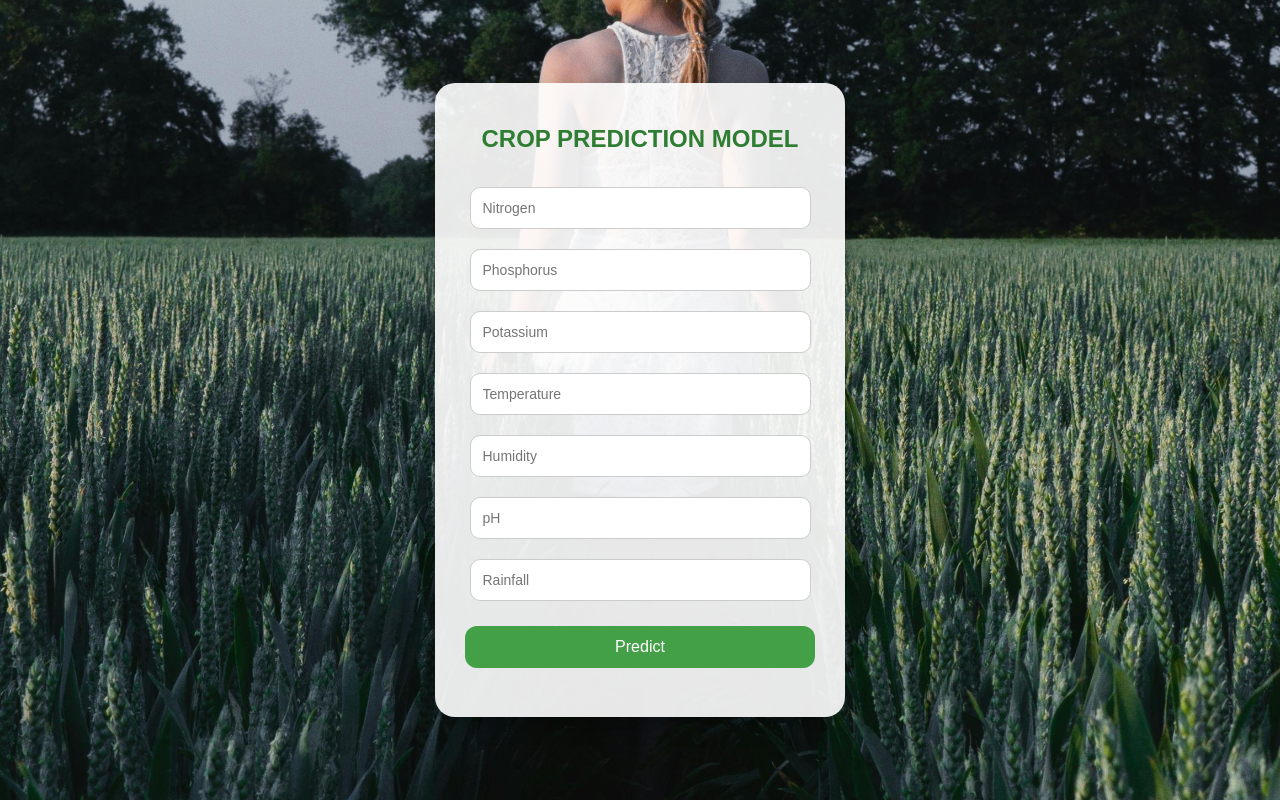
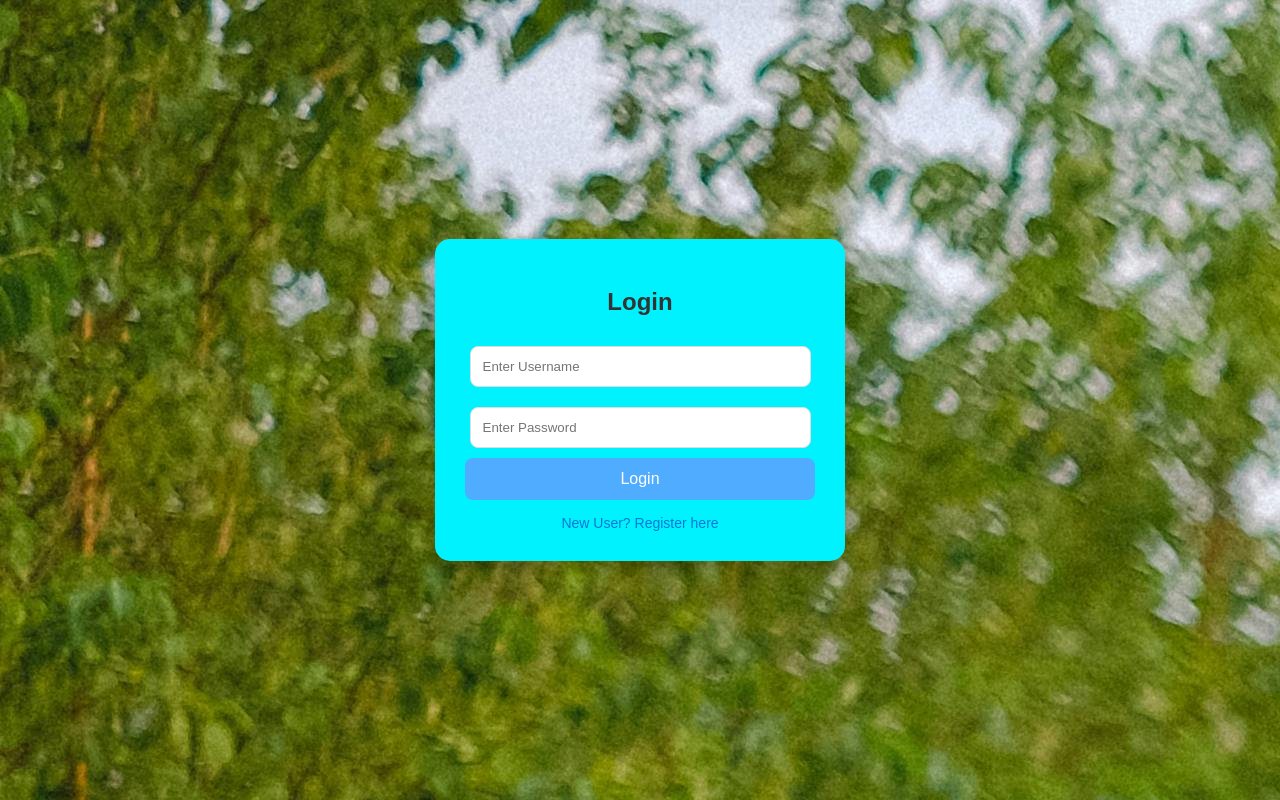
Before and after one commit to Sanjeev1222/Crop_pridication, a Flask app: page / in a window 1280 px wide. Run offline with Flask 3, Linux system fonts and the light colour scheme; parts of the project's set-up code (start-up, migrations or seed data) failed here and were passed over.

Commit message:
Update index.html

```diff
--- a/crop_predication/templates/index.html
+++ b/crop_predication/templates/index.html
@@ -1,108 +1,94 @@
+<!--
+
+<form action="/login" method="POST">
+    <input type="text" name="username" placeholder="Enter Username" required>
+    <input type="password" name="password" placeholder="Enter Password" required>
+    <button type="submit">Login</button>
+    {% if error %}
+        <p style="color:red;">{{ error }}</p>
+    {% endif %}
+</form> -->
+
+
 <!DOCTYPE html>
 <html lang="en">
 <head>
   <meta charset="UTF-8">
   <meta name="viewport" content="width=device-width, initial-scale=1.0">
-    <title>Crop Prediction</title>
-
+  <title>Login Page</title>
   <style>
     body {
-  margin: 0;
-  padding: 0;
-  font-family: 'Poppins', sans-serif;
-  height: 100vh;
+      font-family: Arial, sans-serif;
+      background-image: url('/static/temp2.jpg');
       display: flex;
       justify-content: center;
       align-items: center;
-  background: url('/static/temp.jpg') no-repeat center center/cover;
-  animation: fadeIn 2s ease-in-out;
+      height: 100vh;
+      margin: 0;
     }
-
-.login {
-  background: rgba(255, 255, 255, 0.9);
+    .login-container {
+      background-color: #00f2fe;
       padding: 30px;
-  border-radius: 20px;
+      border-radius: 15px;
+      box-shadow: 0px 8px 15px rgba(0,0,0,0.2);
+      width: 350px;
       text-align: center;
-  width: 350px;
-  box-shadow: 0px 8px 20px rgba(0,0,0,0.3);
-  animation: slideUp 1.5s ease;
     }
-
-h1 {
+    .login-container h2 {
       margin-bottom: 20px;
-  font-size: 24px;
-  color: #2e7d32;
-  animation: bounce 2s infinite;
+      color: #333;
     }
-
-input {
+    .login-container input {
       width: 90%;
       padding: 12px;
       margin: 10px 0;
-  border: 1px solid #ccc;
-  border-radius: 10px;
-  font-size: 14px;
+      border: 1px solid #ddd;
+      border-radius: 8px;
       outline: none;
-  transition: 0.3s;
     }
-
-input:focus {
-  border-color: #2e7d32;
-  box-shadow: 0px 0px 8px #81c784;
-}
-
-button {
-  margin-top: 15px;
+    .login-container button {
+      width: 100%;
       padding: 12px;
-  width: 100%;
-  background: #43a047;
+      background: #4facfe;
+      border: none;
+      border-radius: 8px;
       color: white;
-  border: none;
-  border-radius: 12px;
       font-size: 16px;
       cursor: pointer;
       transition: 0.3s;
     }
-
-button:hover {
-  background: #2e7d32;
-  transform: scale(1.05);
+    .login-container button:hover {
+      background: #0078d7;
     }
-
-/* Animations */
-@keyframes slideUp {
-  from { transform: translateY(50px); opacity: 0; }
-  to { transform: translateY(0); opacity: 1; }
+    .register-link {
+      margin-top: 15px;
+      display: block;
+      font-size: 14px;
+      color: #0078d7;
+      text-decoration: none;
     }
-
-@keyframes fadeIn {
-  from { opacity: 0; }
-  to { opacity: 1; }
+    .register-link:hover {
+      text-decoration: underline;
     }
-
-@keyframes bounce {
-  0%, 100% { transform: translateY(0); }
-  50% { transform: translateY(-5px); }
+    .error {
+      color: red;
+      margin-top: 10px;
+      font-size: 14px;
     }
-
   </style>
 </head>
 <body>
-<div class="login">
-    <h1>CROP PREDICTION MODEL</h1>
-    <form action="{{ url_for('predict') }}" method="post">
-        <input type="text" name="Nitrogen" placeholder="Nitrogen" required>
-        <input type="text" name="Phosphorus" placeholder="Phosphorus" required>
-        <input type="text" name="Potassium" placeholder="Potassium" required>
-        <input type="text" name="Temperature" placeholder="Temperature" required>
-        <input type="text" name="Humidity" placeholder="Humidity" required>
-        <input type="text" name="pH" placeholder="pH" required>
-        <input type="text" name="rainfall" placeholder="Rainfall" required>
-        <button type="submit">Predict</button>
+  <div class="login-container">
+    <h2>Login</h2>
+    <form action="/login" method="POST">
+      <input type="text" name="username" placeholder="Enter Username" required>
+      <input type="password" name="password" placeholder="Enter Password" required>
+      <button type="submit">Login</button>
+      {% if error %}
+        <p class="error">{{ error }}</p>
+      {% endif %}
     </form>
-
-    <!-- Show prediction result -->
-    <h2>{{ prediction_text }}</h2>
+    <a href="/register" class="register-link">New User? Register here</a>
   </div>
 </body>
 </html>
```
Lines whose indentation alone changed are shown as unchanged.
